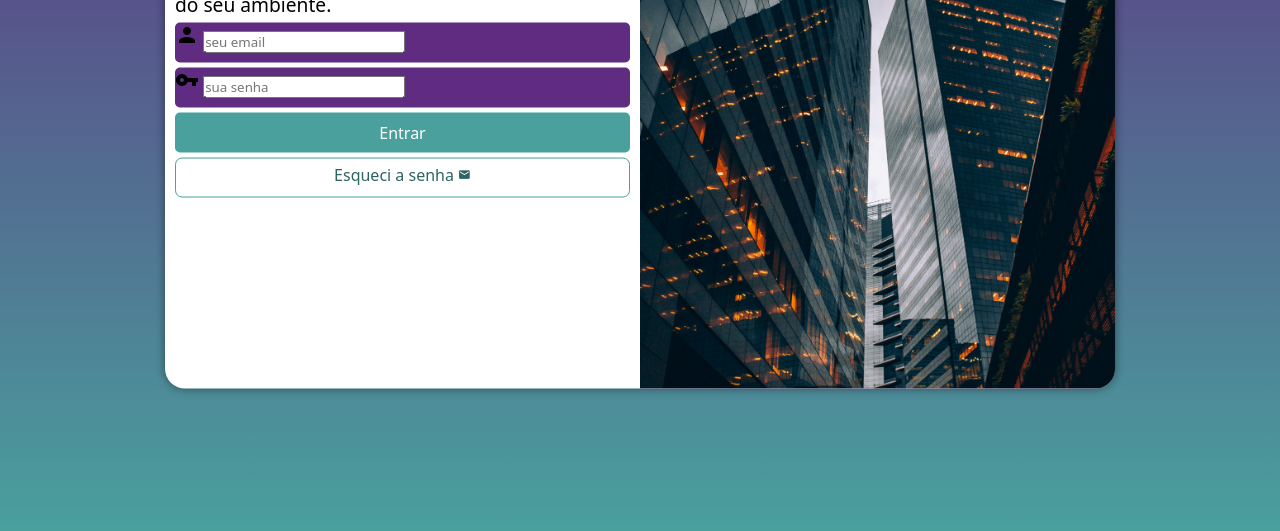
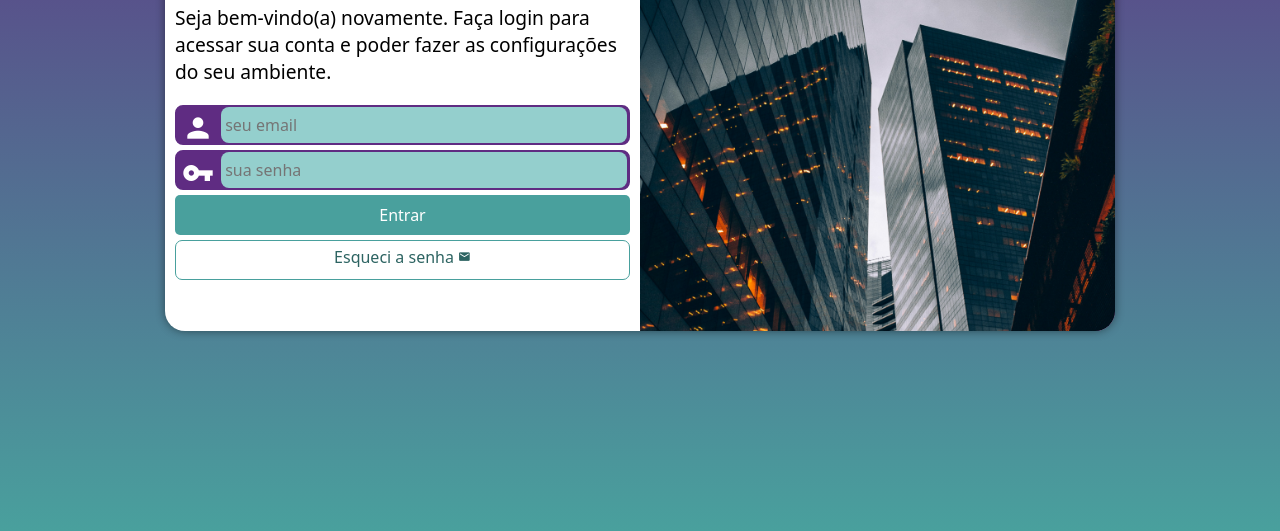
Before and after one commit to MarceloSe/projeto-login, a plain HTML site: page index.html in a window 1280 px wide. Shown: the part 269-800 px from the top of the page. Drawn offline with Linux system fonts and the light colour scheme.

Commit message:
finished project

```diff
--- a/assets/css/mq.css
+++ b/assets/css/mq.css
@@ -6,7 +6,7 @@
     }
     #login{
         width: 80vw;
-
+        height: 300px;
     }
     #imagem{
         float: left;
@@ -25,6 +25,7 @@
     }
     #login{
         width: 950px;
+        height: 400px;
     }
     #imagem{
         float: right;
@@ -40,5 +41,6 @@
     }
     #formulario > p{
         font-size: 1.2em;
+        margin: 20px 0;
     }
 }
--- a/assets/css/style.css
+++ b/assets/css/style.css
@@ -28,7 +28,6 @@ main{
     position: absolute;
     top: 50%;
     left: 50%;
-    transform: translate(-50%, -50%);
     overflow: hidden;
     background-color: white;
     width: 250px;
@@ -38,6 +37,7 @@ main{
 
     transition: width .5s, heigth .5s;
     transition-timing-function: ease;
+    transform: translate(-50%, -50%);
 }
 
 #imagem{
@@ -66,12 +66,37 @@ main{
     width: 100%;
     display: block;
     height: 40px;
-    border-radius: 5px;
+    border-radius: 8px;
+    border: 2px solid #5f2c82;
     margin: 5px 0;
 }
 
 label {
     display: none;
+}
+
+.campo > i{
+    color: white;
+    /* background-color: black; */
+    font-size: 2em;
+    width: 40px;
+    padding: 5px;
+}
+
+.campo > input {
+    background-color: #94cfcd;
+    font-size: 1em;
+    width: calc(100% - 45px);
+    height: 100%;
+    border: 0px;
+    border-radius: 8px;
+    padding: 4px;
+    transform: translateY(-13px);
+}
+
+.campo > input:focus-within{
+    background-color: white;
+    border: 0;
 }
 
 input[type=submit]{
```
